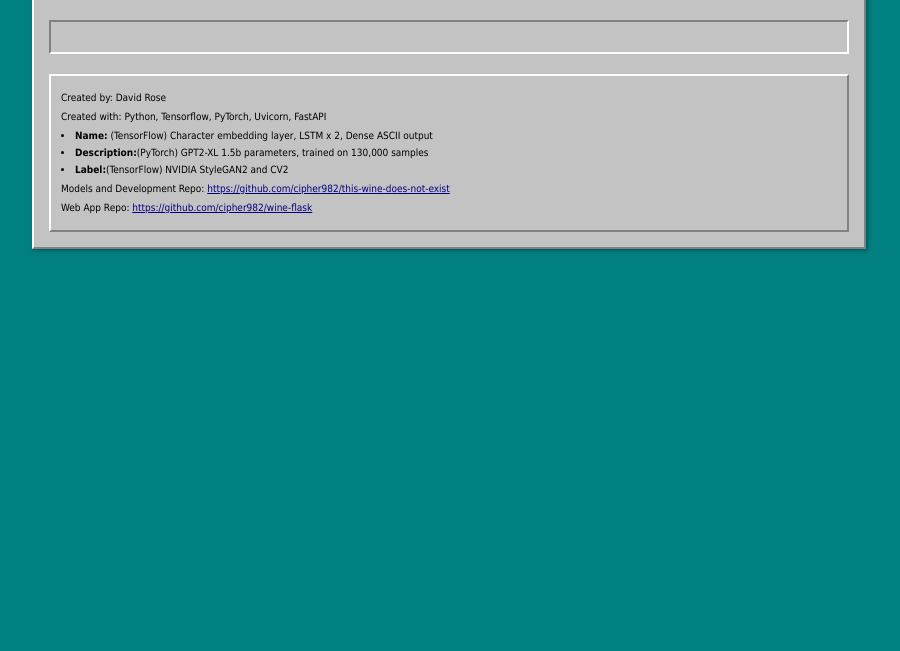
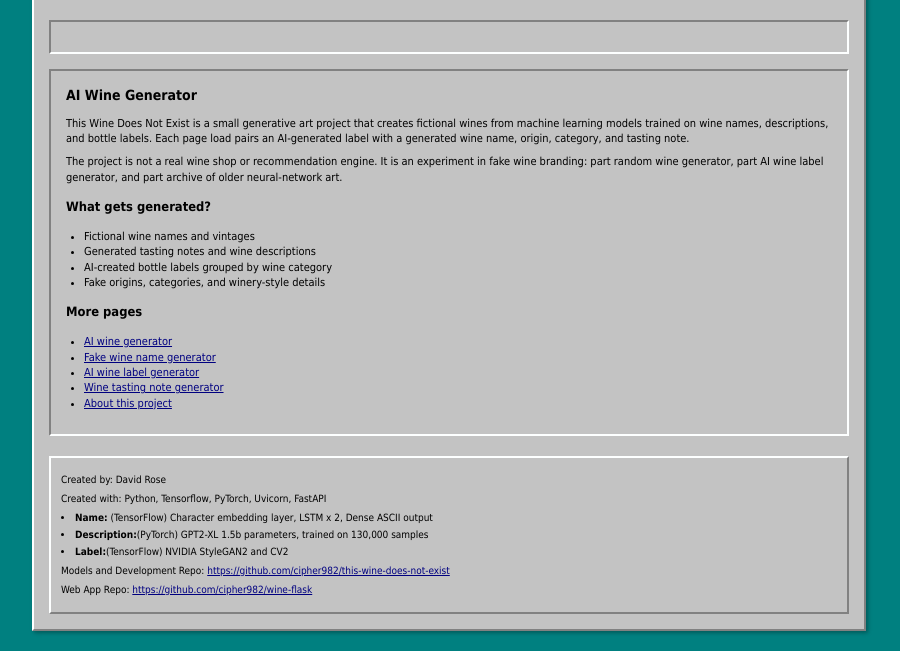
Before and after one commit to cipher982/wine-flask, a Python web app: template templates/index.html in a window 1280 px wide. Shown: the part 302-953 px from the top of the page, without its empty margins (191-1091 px from the left). Before the commit the page ends 554 px from the top, so only its background shows below. Run offline with Jinja, Linux system fonts and the light colour scheme; the template is opened without the code that fills it, so the values that code supplies are empty.

Commit message:
Add crawlable homepage project copy

```diff
--- a/templates/index.html
+++ b/templates/index.html
@@ -151,6 +151,29 @@
         line-height: 1.4;
       }
 
+      .seo-copy {
+        border: 2px solid;
+        border-color: var(--win98-shadow) var(--win98-highlight) var(--win98-highlight) var(--win98-shadow);
+        background: var(--win98-face);
+        padding: 15px;
+        margin: 15px 0;
+      }
+
+      .seo-copy h2,
+      .seo-copy h3 {
+        text-align: left;
+        padding: 0;
+      }
+
+      .seo-copy p {
+        margin: 8px 0;
+      }
+
+      .seo-copy ul {
+        margin: 8px 0 8px 18px;
+        padding: 0;
+      }
+
       .image-container {
         text-align: center;
         margin: 20px 0;
@@ -227,6 +250,36 @@
 
       <div class="description">{{ w_description }}</div>
 
+      <section class="seo-copy">
+        <h2>AI Wine Generator</h2>
+        <p>
+          This Wine Does Not Exist is a small generative art project that creates fictional wines from machine
+          learning models trained on wine names, descriptions, and bottle labels. Each page load pairs an
+          AI-generated label with a generated wine name, origin, category, and tasting note.
+        </p>
+        <p>
+          The project is not a real wine shop or recommendation engine. It is an experiment in fake wine branding:
+          part random wine generator, part AI wine label generator, and part archive of older neural-network art.
+        </p>
+
+        <h3>What gets generated?</h3>
+        <ul>
+          <li>Fictional wine names and vintages</li>
+          <li>Generated tasting notes and wine descriptions</li>
+          <li>AI-created bottle labels grouped by wine category</li>
+          <li>Fake origins, categories, and winery-style details</li>
+        </ul>
+
+        <h3>More pages</h3>
+        <ul>
+          <li><a href="/ai-wine-generator">AI wine generator</a></li>
+          <li><a href="/fake-wine-name-generator">Fake wine name generator</a></li>
+          <li><a href="/ai-wine-label-generator">AI wine label generator</a></li>
+          <li><a href="/wine-tasting-note-generator">Wine tasting note generator</a></li>
+          <li><a href="/about">About this project</a></li>
+        </ul>
+      </section>
+
       <footer>
         <p>Created by: David Rose</p>
         <p>Created with: Python, Tensorflow, PyTorch, Uvicorn, FastAPI</p>
```
